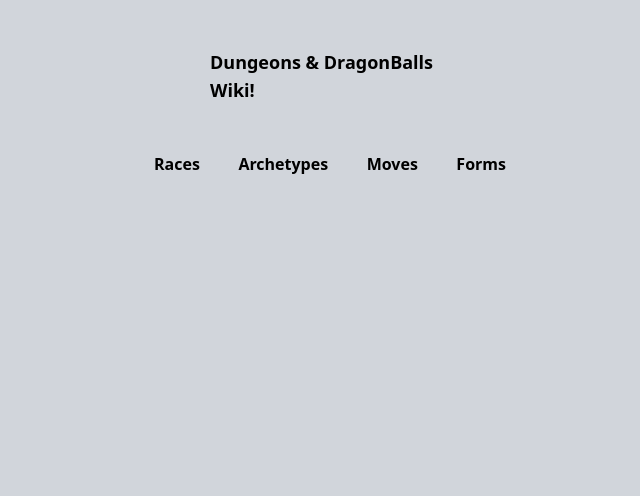
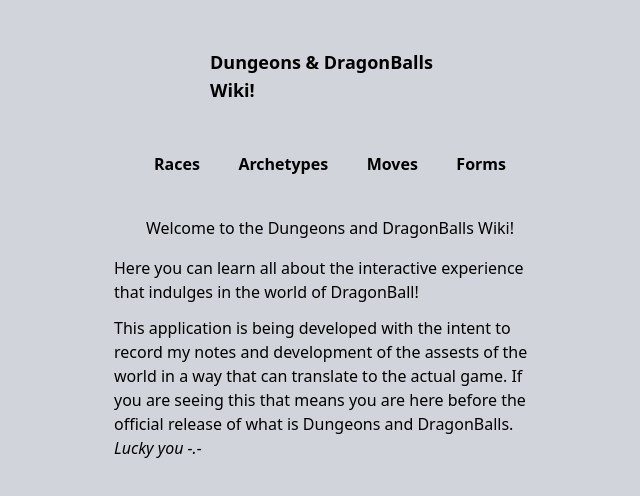
Before and after one commit to KylePep/ddbwiki, a Next.js app: page / in a window 1280 px wide. Shown: the top 496 px of the page, without its empty margins (310-950 px from the left). Built offline with nearby package versions, Linux system fonts and the light colour scheme.

Commit message:
Home page content

```diff
--- a/app/page.tsx
+++ b/app/page.tsx
@@ -16,6 +16,18 @@ export default function Home() {
         <Link href={"/"}>Moves</Link>
         <Link href={"/"}>Forms</Link>
       </div>
+      <div className="flex flex-col items-center">
+        <h1 className="pb-4">
+        Welcome to the Dungeons and DragonBalls Wiki!
+        </h1>
+        <h2 className="pb-3">
+          Here you can learn all about the interactive experience that indulges in the world of DragonBall!
+        </h2>
+        <h3>
+          This application is being developed with the intent to record my notes and development of the assests of the world in a way that can translate to the actual game. If you are seeing this that means you are here before the official release of what is Dungeons and DragonBalls. <i> Lucky you -.-</i>
+        </h3>
+
+      </div>
       {/* <Board /> */}
     </main>
   );
```
